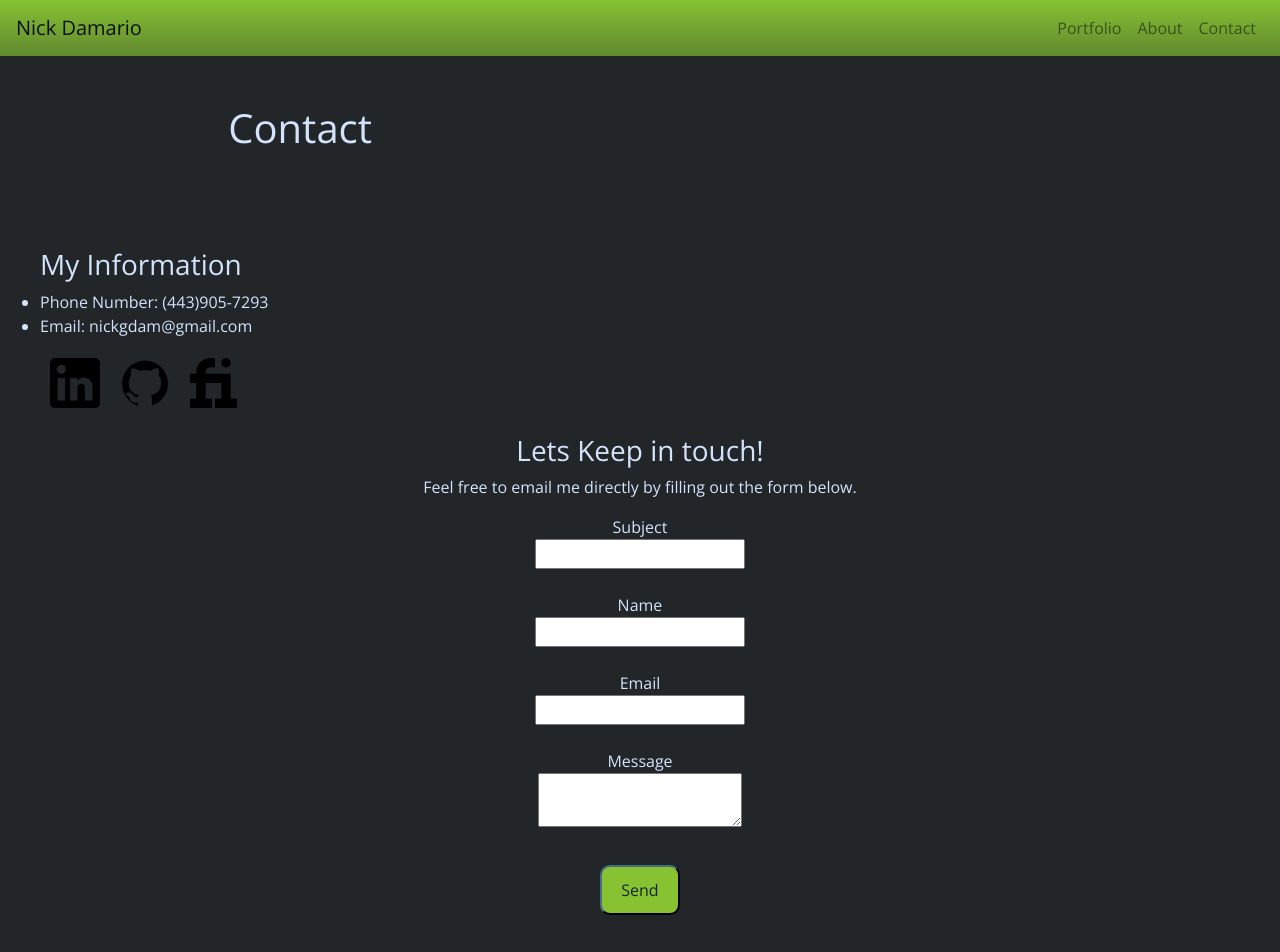
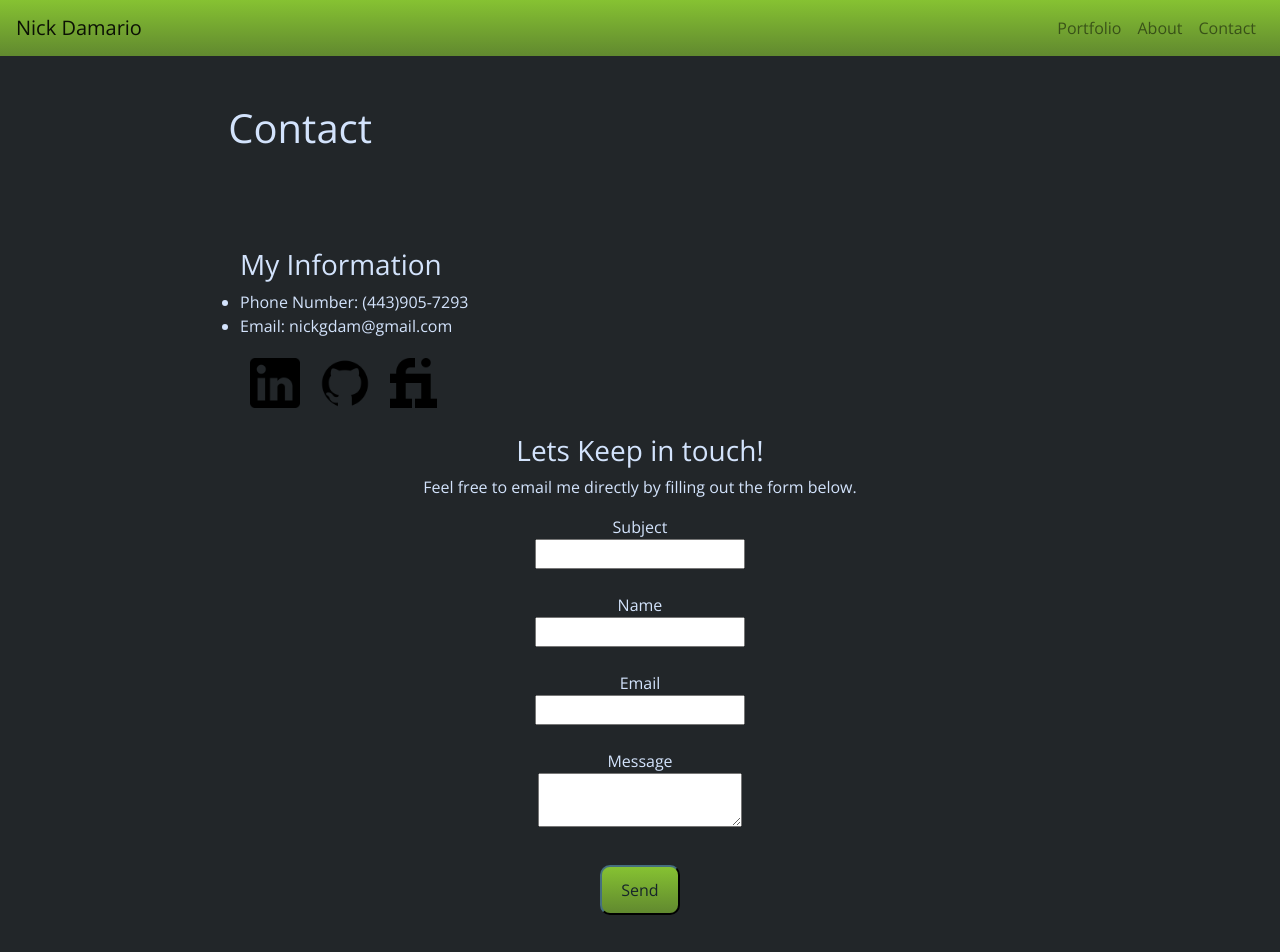
Before and after one commit to nickgdam/React-Portfolio, a React (Create React App) app: page /contact in a window 1280 px wide. Shown: the top 952 px of the page. Built offline with nearby package versions, Linux system fonts and the light colour scheme.

Commit message:
adding css for send button

```diff
--- a/src/App.css
+++ b/src/App.css
@@ -59,7 +59,7 @@
 
 .fish{
   color: #17252a;
-  background-color: #86c232;
+  background: linear-gradient(180deg, #86c232 0%,#61892f 100% );
   display:block;
   height: 50px;
   width: 80px;
@@ -83,6 +83,10 @@
   width: 70px;
   height: 70px;
   padding: 10px;
+}
+
+.info{
+  padding-left: 200px;
 }
 
 .yeet{
--- a/src/pages/ContactPage.js
+++ b/src/pages/ContactPage.js
@@ -28,6 +28,7 @@ function ContactPage(props) {
         <div className="bear">
             <div className="bear">
                 <Hero title={props.title} subtitle={props.subtitle}/>
+                <div className='info'>
                 <ul>
                     <h3>My Information</h3>
                     <li>Phone Number: (443)905-7293 </li>
@@ -38,10 +39,12 @@ function ContactPage(props) {
                 <a target="_blank" href='https://www.fiverr.com/nickdamario?public_mode=true'><img className='links' src={Fiverr}/></a>
 
                 </ul>
+                </div>
                 <div className='yeet'>
 
                 <Content>
-                   <h3>Lets Keep in touch!</h3> <p>Feel free to email me directly by filling out the form below. </p><div> </div>
+                   <h3>Lets Keep in touch!</h3>
+                    <p>Feel free to email me directly by filling out the form below. </p><div> </div>
                 <Form  onSubmit={sendEmail}>
                     <div className="row pt-t mx-auto">
                         <div className="col-8 form-group mx-auto">
```
Also changed, not shown: 1 other file (tests, documents, lock files or other folders).
